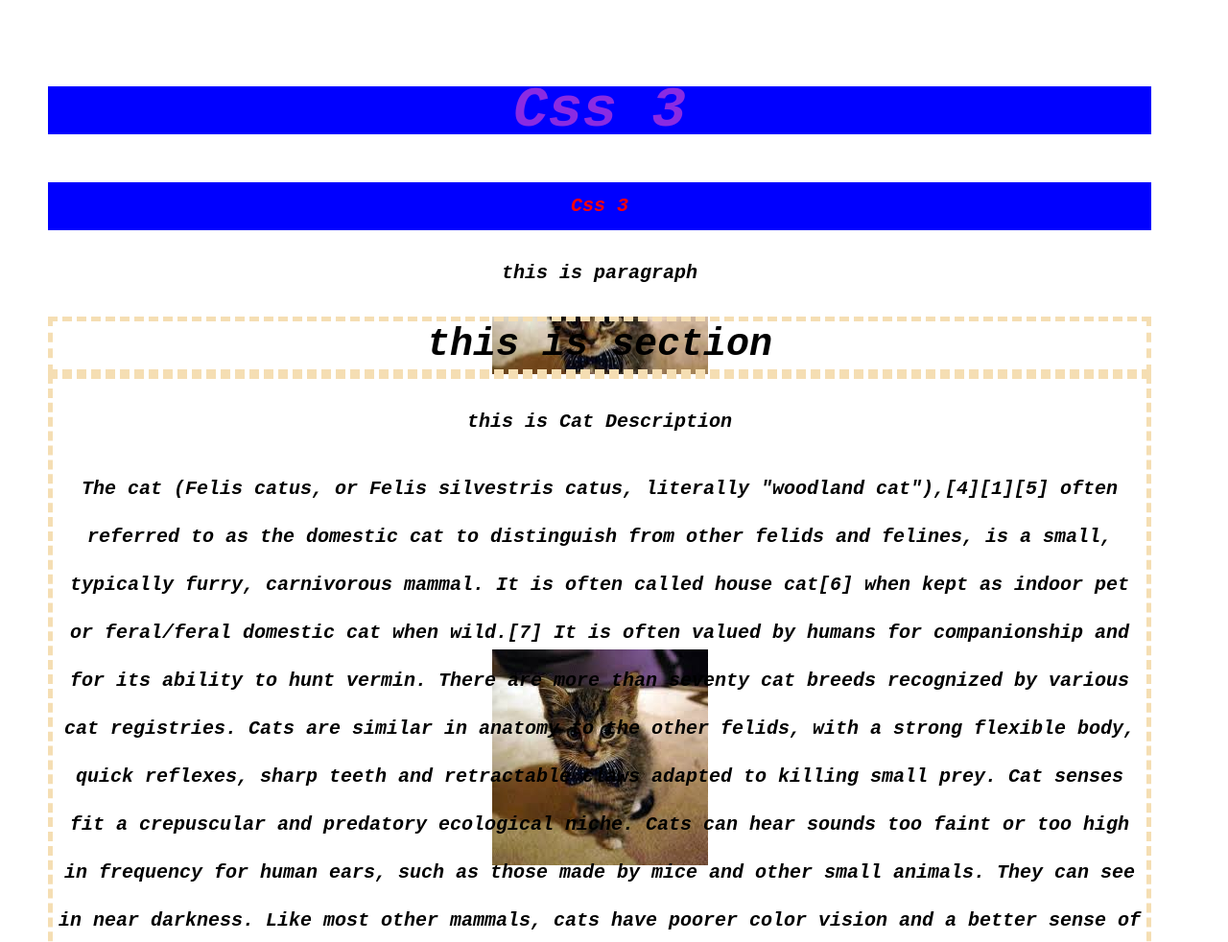
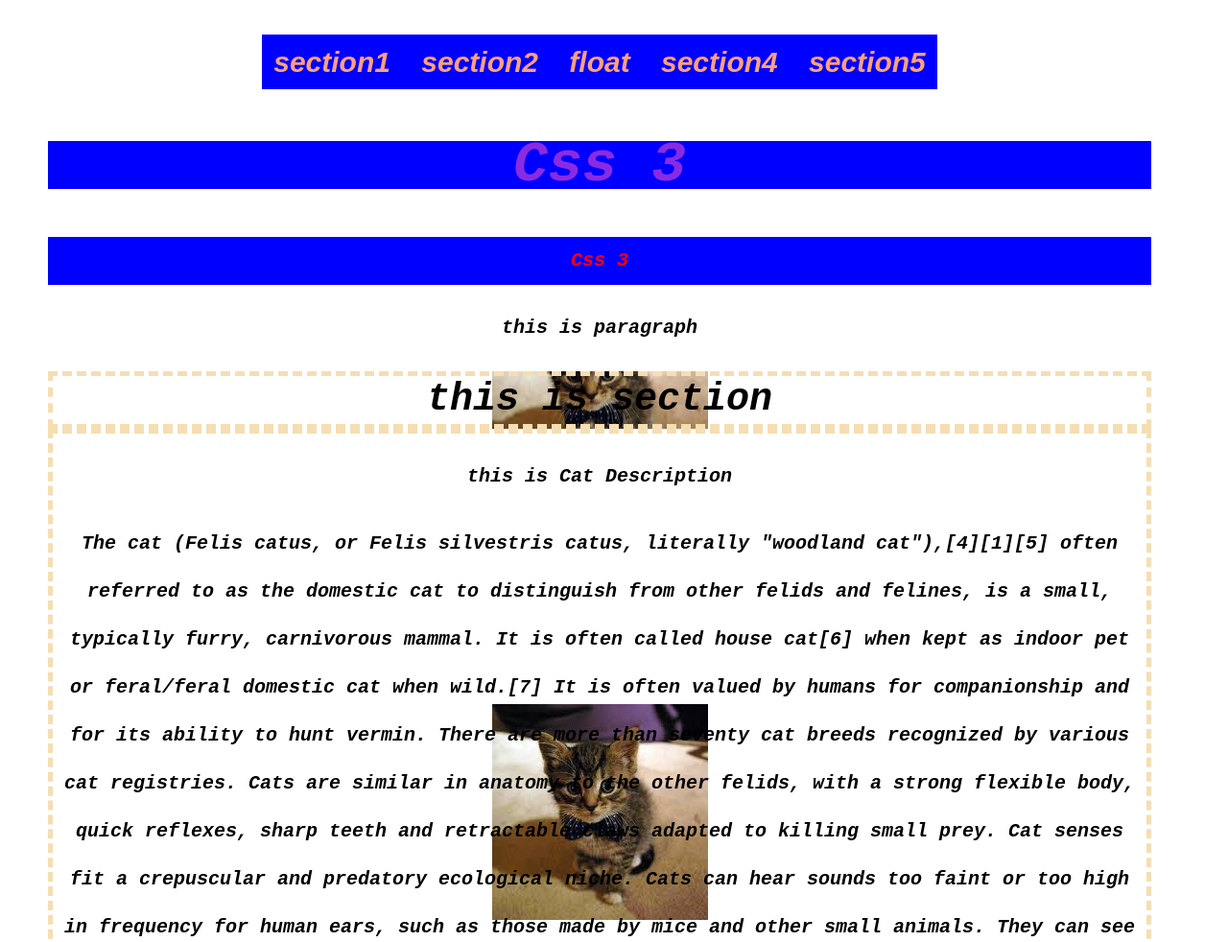
Before and after one commit to agmghazi/CSS-3-Tutorial, a plain HTML site: page index.html in a window 1280 px wide. Shown: the top 982 px of the page at 96% size. Drawn offline with Linux system fonts and the light colour scheme.

Commit message:
selector links in css3

```diff
--- a/index.html
+++ b/index.html
@@ -10,11 +10,20 @@
 
 </head>
 <body>
+
+    <nav>
+        <a href="#sec1"> section1 </a>
+        <a href="#mydis"> section2 </a>
+        <a href="#myfloat"> float </a>
+        <a href="#myOpic"> section4 </a>
+        <a href="#myOpic2"> section5 </a>
+
+    </nav>
     <h2 id="myh" class="urh"> Css 3 </h2>
     <div id="myh" class="urh"> Css 3 </div>
     <p id="par"> this is paragraph</p>
 
-    <section>
+    <section id="sec1">
         this is section
     </section>
 
--- a/style.css
+++ b/style.css
@@ -96,3 +96,32 @@ p.myph2
     height: 600px;
     overflow:auto;
 }
+
+a{
+    font-size: 20px;
+    background-color:blue;
+    color: aquamarine;
+    padding: 12px;
+    font-family: fantasy;
+    text-decoration: none;
+}
+a:link{
+    font-size: 30px;
+    color:lightsalmon;
+}
+a:visited
+{
+    color: blueviolet;
+
+}
+a:hover
+{
+    color: brown;
+}
+
+a:active
+{
+    color:blanchedalmond;
+    font-size: 60px;
+
+}
```
